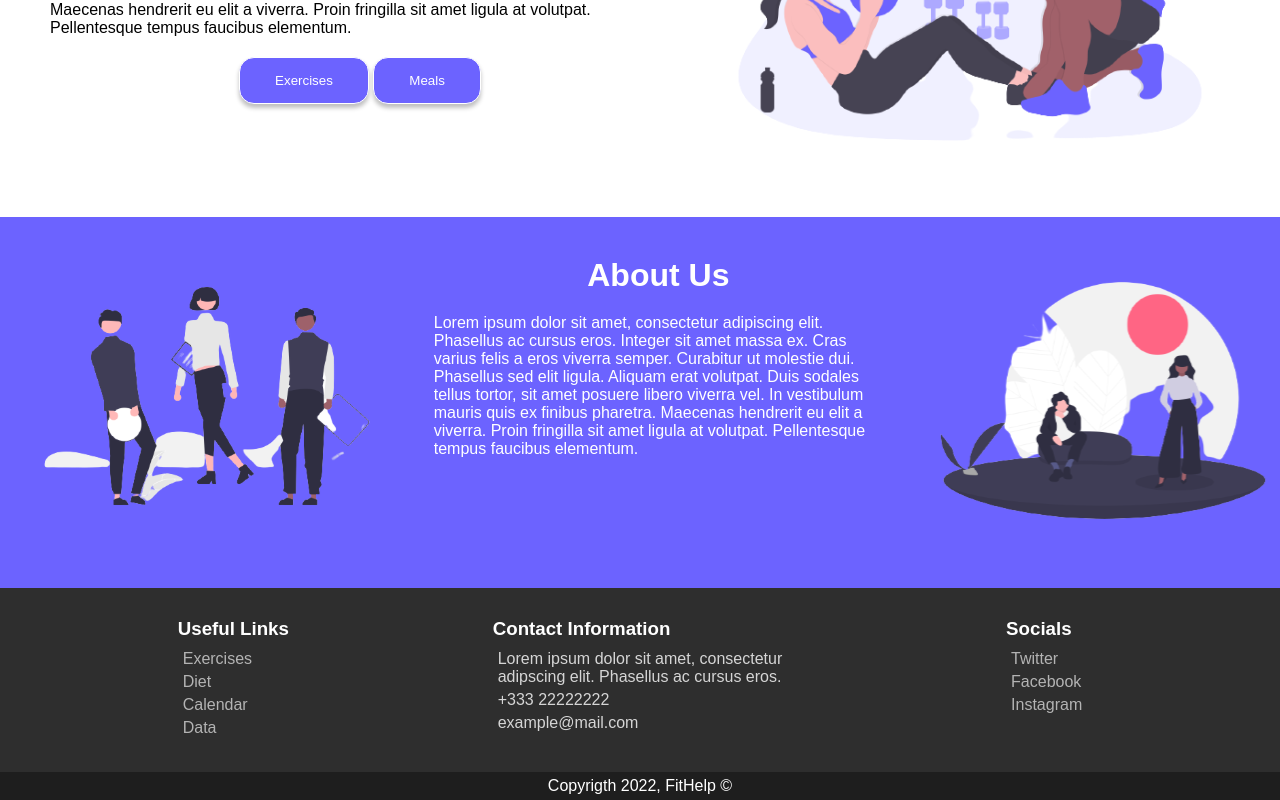
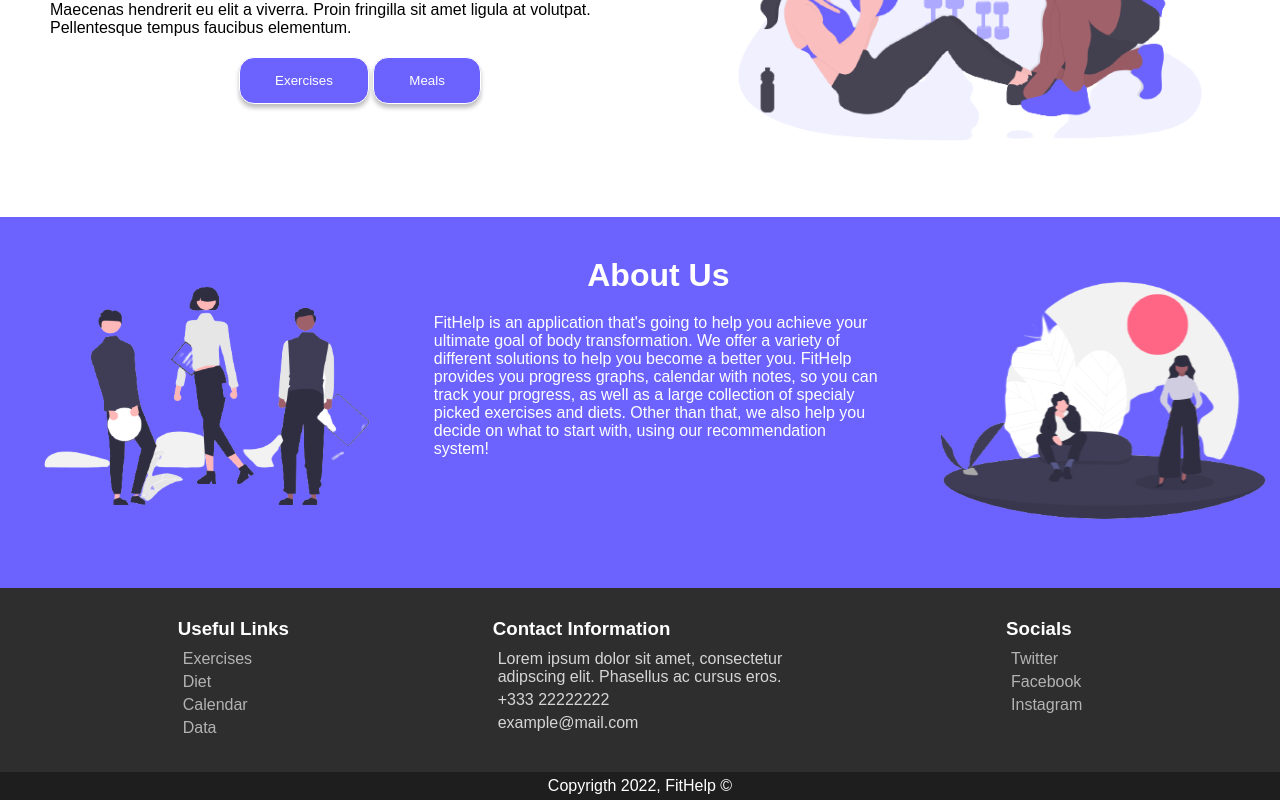
Before and after one commit to SimonsMeldzers/FitHelp, a React (Create React App) app: page / in a window 1280 px wide. Shown: the part 1310-2110 px from the top of the page. Built offline with nearby package versions, Linux system fonts and the light colour scheme; no server answers.

Commit message:
About Us reala teksta ievietosana

```diff
--- a/src/Components/About/About.js
+++ b/src/Components/About/About.js
@@ -3,7 +3,7 @@ import "./About.css";
 
 const text = {
   title: "About Us",
-  desc: "Lorem ipsum dolor sit amet, consectetur adipiscing elit. Phasellus ac cursus eros. Integer sit amet massa ex. Cras varius felis a eros viverra semper. Curabitur ut molestie dui. Phasellus sed elit ligula. Aliquam erat volutpat. Duis sodales tellus tortor, sit amet posuere libero viverra vel. In vestibulum mauris quis ex finibus pharetra. Maecenas hendrerit eu elit a viverra. Proin fringilla sit amet ligula at volutpat. Pellentesque tempus faucibus elementum.",
+  desc: " FitHelp is an application that's going to help you achieve your ultimate goal of body transformation. We offer a variety of different solutions to help you become a better you. FitHelp provides you progress graphs, calendar with notes, so you can track your progress, as well as a large collection of specialy picked exercises and diets. Other than that, we also help you decide on what to start with, using our recommendation system!",
   isWhite: true,
 };
 
```
